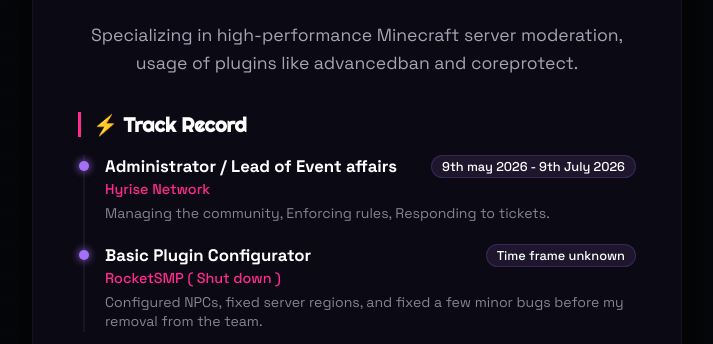
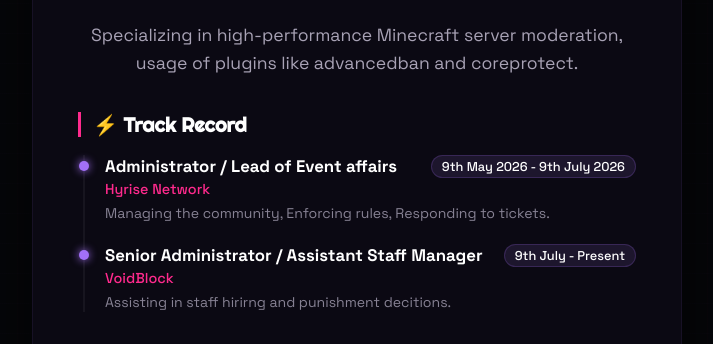
Before and after one commit to Genuizy/p.clocked, a plain HTML site: page index.html in a window 1280 px wide. Shown: the part 417-761 px from the top of the page, without its empty margins (283-996 px from the left). Drawn offline with Linux system fonts and the light colour scheme.

Commit message:
Update index.html

```diff
--- a/index.html
+++ b/index.html
@@ -43,7 +43,7 @@ Specializing in high-performance Minecraft server moderation, usage of plugins l
         <div class="timeline-item">
           <div class="time-header">
             <span class="role">Administrator / Lead of Event affairs</span>
-            <span class="duration">9th may 2026 - 9th July 2026</span>
+            <span class="duration">9th May 2026 - 9th July 2026</span>
           </div>
           <p class="organization">Hyrise Network</p>
           <p class="desc">Managing the community, Enforcing rules, Responding to tickets.</p>
@@ -51,11 +51,11 @@ Specializing in high-performance Minecraft server moderation, usage of plugins l
 
         <div class="timeline-item">
           <div class="time-header">
-            <span class="role">Basic Plugin Configurator</span>
-            <span class="duration">Time frame unknown</span>
+            <span class="role">Senior Administrator / Assistant Staff Manager</span>
+            <span class="duration">9th July - Present</span>
           </div>
-          <p class="organization">RocketSMP ( Shut down )</p>
-          <p class="desc">Configured NPCs, fixed server regions, and fixed a few minor bugs before my removal from the team.</p>
+          <p class="organization">VoidBlock</p>
+          <p class="desc">Assisting in staff hirirng and punishment decitions.</p>
         </div>
       </div>
     </div>
```
